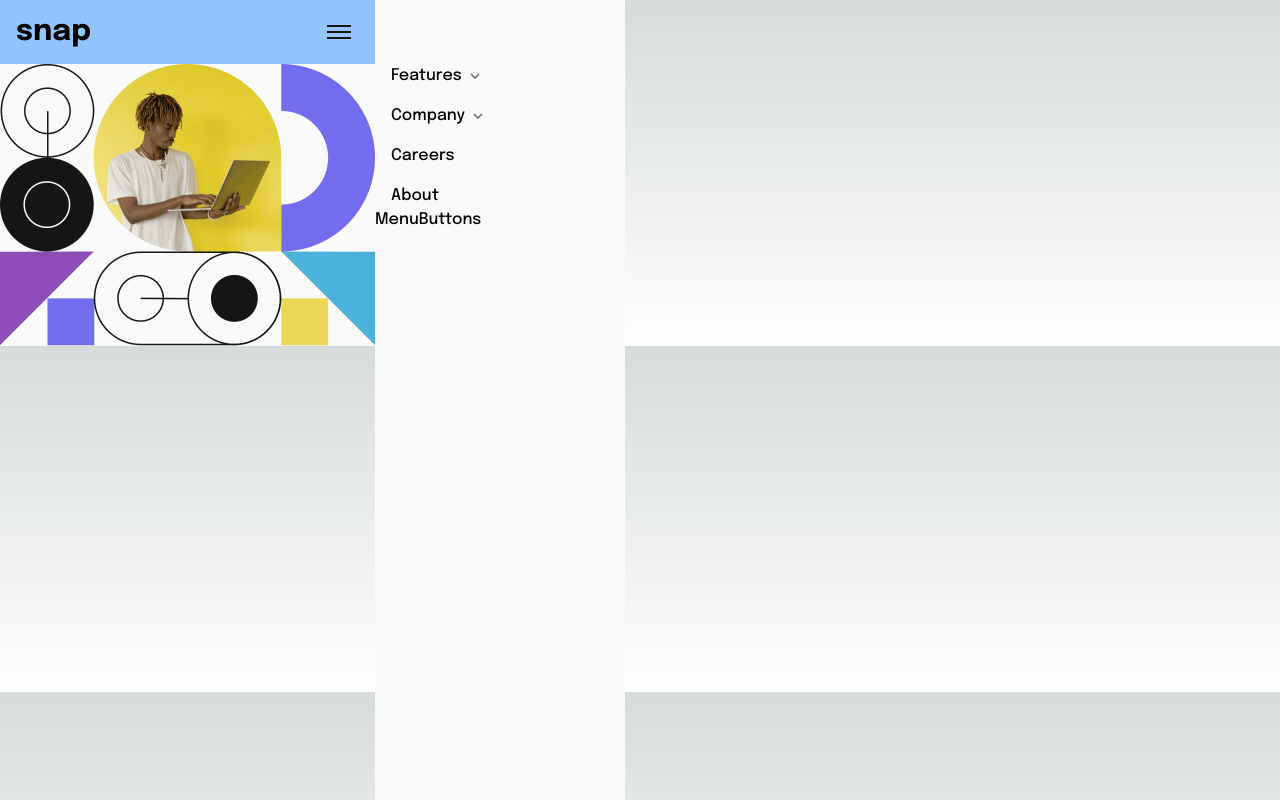
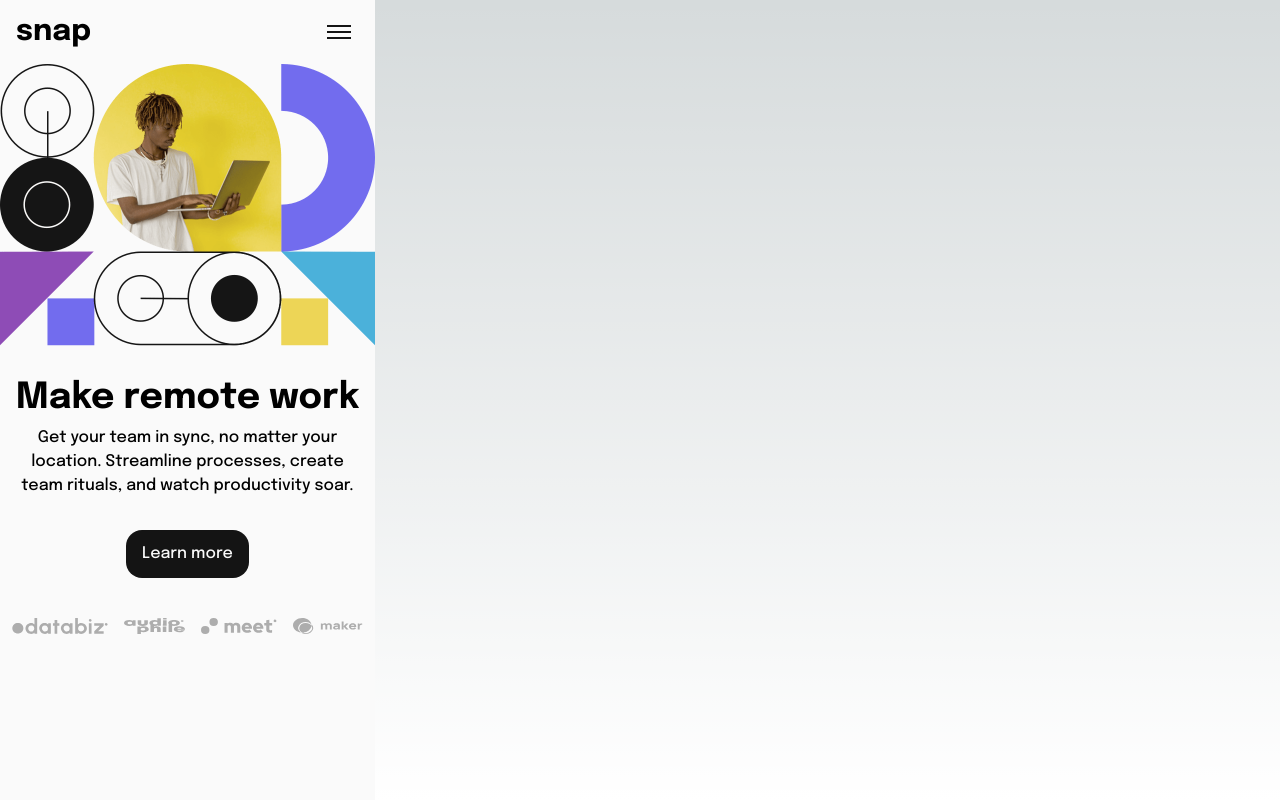
Before and after one commit to sjohnston82/intro-section-with-dropdown, a Next.js app: page / in a window 1280 px wide. Built offline with nearby package versions, Linux system fonts and the light colour scheme.

Commit message:
working on main page content

```diff
--- /dev/null
+++ b/src/app/_components/ClientBanner.tsx
@@ -0,0 +1,19 @@
+import Image from "next/image";
+import React from "react";
+import Databiz from "../../../public/images/client-databiz.svg";
+import Audiophile from "../../../public/images/client-audiophile.svg";
+import Meet from "../../../public/images/client-meet.svg";
+import Maker from "../../../public/images/client-maker.svg";
+
+const ClientBanner = () => {
+  return (
+    <div className="flex mt-10 gap-4 h-4 mx-3">
+      <Image src={Databiz} alt="Databiz" />
+      <Image src={Audiophile} alt="Audiophile" />
+      <Image src={Meet} alt="Meet" />
+      <Image src={Maker} alt="Maker" />
+    </div>
+  );
+};
+
+export default ClientBanner;
--- a/src/app/_components/nav/CompanyDropdown.tsx
+++ b/src/app/_components/nav/CompanyDropdown.tsx
@@ -0,0 +1,23 @@
+import React from "react";
+
+type CompanyDropdownProps = {
+  companyOpen: boolean;
+};
+
+const CompanyDropdown = ({ companyOpen }: CompanyDropdownProps) => {
+  return (
+    <div
+      className={`${
+        companyOpen ? "max-h-40" : "max-h-0 invisible"
+      }  transition-all duration-500 ease-in-out overflow-hidden w-full`}
+    >
+      <div className="flex flex-col  py-3 px-5 gap-2">
+        <p className="cursor-pointer">History</p>
+        <p className="cursor-pointer">Our Team</p>
+        <p className="cursor-pointer">Blog</p>
+      </div>
+    </div>
+  );
+};
+
+export default CompanyDropdown;
--- a/src/app/_components/nav/FeaturesDropdown.tsx
+++ b/src/app/_components/nav/FeaturesDropdown.tsx
@@ -17,24 +17,24 @@ const FeaturesDropdown = ({ featuresOpen }: FeaturesDropdownProps) => {
     <div
       className={`${
         featuresOpen ? "max-h-40" : "max-h-0 invisible"
-      }  transition-all duration-500 ease-in-out overflow-hidden`}
+      }  transition-all duration-500 ease-in-out overflow-hidden w-full`}
     >
-      <div className="flex flex-col py-3 px-4 gap-2">
-        <div className="flex gap-1">
+      <div className="flex flex-col py-3 px-5 gap-2">
+        <div className="flex gap-3 items-center">
           <Image src={TodoImage} alt="Todo Image" />
-          <p className="">Todo List</p>
+          <p className="mt-1">Todo List</p>
         </div>
-        <div className="flex gap-1">
+        <div className="flex gap-3 items-center">
           <Image src={CalendarImage} alt="Calendar Image" />
-          <p className="">Calendar</p>
+          <p className="mt-1">Calendar</p>
         </div>
-        <div className="flex gap-1">
+        <div className="flex gap-3 items-center">
           <Image src={RemindersImage} alt="Reminders Image" />
-          <p className="">Reminders</p>
+          <p className="mt-1">Reminders</p>
         </div>
-        <div className="flex gap-1">
+        <div className="flex gap-3 items-center">
           <Image src={PlanningImage} alt="Planning Image" />
-          <p className="">Planning</p>
+          <p className="mt-1">Planning</p>
         </div>
       </div>
     </div>
--- a/src/app/_components/nav/MenuButtons.tsx
+++ b/src/app/_components/nav/MenuButtons.tsx
@@ -2,8 +2,13 @@ import React from 'react'
 
 const MenuButtons = () => {
   return (
-    <div>MenuButtons</div>
-  )
+    <div className="mt-5 flex flex-col justify-center gap-2 mx-4 ">
+      <p className="text-center cursor-pointer text-almost-black">Login</p>
+      <button className="w-full border border-1 text-almost-black border-almost-black rounded-xl  py-2">
+        Register
+      </button>
+    </div>
+  );
 }
 
 export default MenuButtons
--- a/src/app/_components/nav/MenuContents.tsx
+++ b/src/app/_components/nav/MenuContents.tsx
@@ -6,12 +6,13 @@ import CaretUp from "../../../../public/images/icon-arrow-up.svg";
 import Image from "next/image";
 import FeaturesDropdown from "./FeaturesDropdown";
 import { cn } from "@/app/utils";
+import CompanyDropdown from "./CompanyDropdown";
 
 const MenuContents = () => {
   const [featuresOpen, setFeaturesOpen] = useState(false);
   const [companyOpen, setCompanyOpen] = useState(false);
   return (
-    <div className="flex flex-col gap-4 pt-16 pl-4">
+    <div className="flex flex-col gap-4 pt-16 pl-5">
       <div className="flex flex-col">
         <div className="flex items-center gap-2">
           Features{" "}
@@ -25,13 +26,8 @@ const MenuContents = () => {
         </div>
         <FeaturesDropdown featuresOpen={featuresOpen} />
       </div>
-      {/* <div
-        className={cn("transition-[height] duration-700 ease-in h-full", {
-          "h-0": !featuresOpen,
-        })}
-      > */}
-      {/* </div> */}
 
+      <div className="flex flex-col">
         <div className="flex items-center gap-2">
           Company{" "}
           <span className="" onClick={() => setCompanyOpen(!companyOpen)}>
@@ -42,6 +38,8 @@ const MenuContents = () => {
             )}
           </span>
         </div>
+        <CompanyDropdown companyOpen={companyOpen} />
+      </div>
 
       <p className="cursor pointer">Careers</p>
       <p className="cursor pointer">About</p>
--- a/src/app/_components/nav/MobileMenu.tsx
+++ b/src/app/_components/nav/MobileMenu.tsx
@@ -13,7 +13,7 @@ const MobileMenu = () => {
       className={cn(
         "w-2/3 bg-almost-white min-h-screen ml-auto absolute right-0 transition-all ease-in duration-200 transform ",
         {
-          "-right-[250px]": !navOpen,
+          "-right-[250px] invisible": !navOpen,
         }
       )}
     >
--- a/src/app/_components/nav/Navbar.tsx
+++ b/src/app/_components/nav/Navbar.tsx
@@ -11,7 +11,7 @@ const Navbar = () => {
   return (
     <div className="relative w-full">
       <SlideInMenu />
-      <div className="h-16 bg-blue-300 px-4 flex justify-between items-center">
+      <div className="h-16  px-4 flex justify-between items-center">
         <h1 className="text-3xl font-bold">snap</h1>
         <HamburgerMenu />
       </div>
--- a/src/app/context/Context.tsx
+++ b/src/app/context/Context.tsx
@@ -20,6 +20,7 @@ type ChildrenProps = {
 };
 
 function getWindowSize() {
+
   const { innerWidth, innerHeight } = window;
   return { innerWidth, innerHeight };
 }
--- a/src/app/page.tsx
+++ b/src/app/page.tsx
@@ -1,18 +1,29 @@
-"use client"
+"use client";
 
 import Image from "next/image";
-import HeroMobile from '../../public/images/image-hero-mobile.png'
+import HeroMobile from "../../public/images/image-hero-mobile.png";
 import Navbar from "./_components/nav/Navbar";
 import ContextProvider from "./context/Context";
+import ClientBanner from "./_components/ClientBanner";
 
 export default function Home() {
   return (
     <ContextProvider>
-    <main className="w-[375px] bg-almost-white">
-      <Navbar />
-      <Image src={HeroMobile} alt="Mobile hero image"  />
-    </main>
-
+      <main className="w-[375px] max-w-screen min-h-[100dvh] bg-almost-white overflow-hidden">
+        <Navbar />
+        <Image src={HeroMobile} alt="Mobile hero image" />
+        <div className="mt-8">
+          <h1 className="text-4xl font-bold text-center">Make remote work</h1>
+          <p className="text-center mx-4 mt-2 font-light">
+            Get your team in sync, no matter your location. Streamline
+            processes, create team rituals, and watch productivity soar.
+          </p>
+          <button className="bg-almost-black text-almost-white mx-auto mt-8 py-3 px-4 rounded-2xl flex justify-center">
+            Learn more
+          </button>
+          <ClientBanner />
+        </div>
+      </main>
     </ContextProvider>
   );
 }
```
Lines whose indentation alone changed are shown as unchanged.
